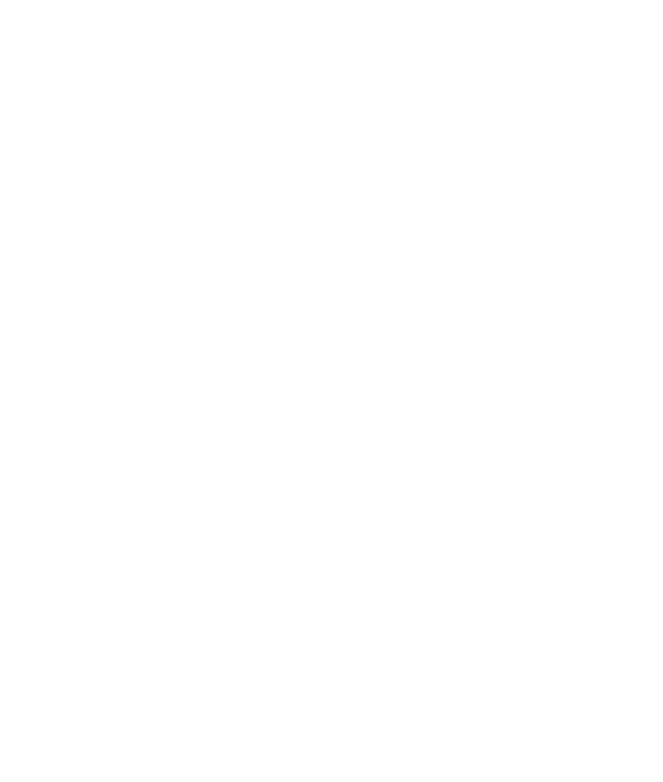
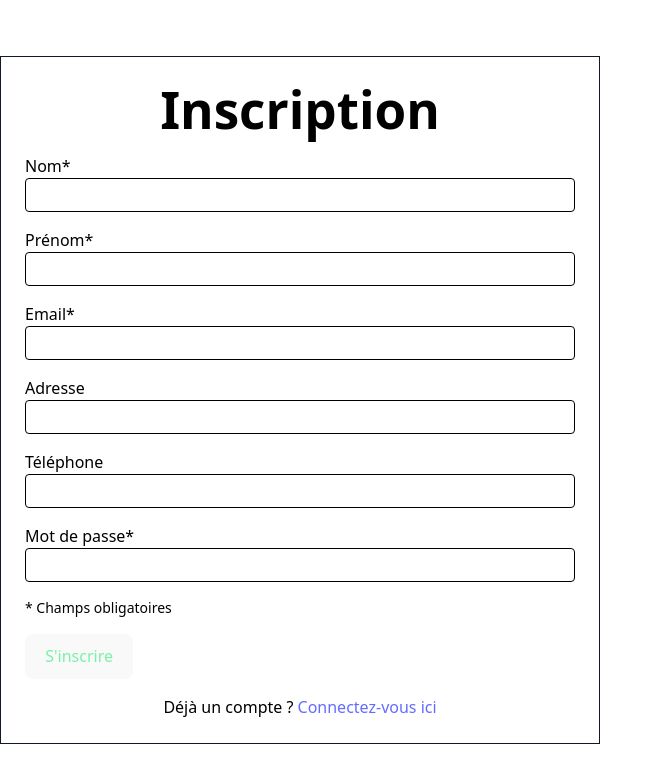
Before and after one commit to elasad0306/EduAdapt, a React (Vite) app: page /Inscription in a window 1280 px wide. Before the commit this address had no page. Shown: the top 782 px of the page, without its empty margins (0-663 px from the left). Built offline with nearby package versions, Linux system fonts and the light colour scheme.

Commit message:
Ajout de champ input

```diff
--- a/src/App.jsx
+++ b/src/App.jsx
@@ -1,7 +1,8 @@
 import './App.css'
 import { BrowserRouter as Router, Routes, Route } from 'react-router';
 import Home from './pages/Home'
-
+// import Connexion from './pages/Connexion';
+import Registration from './pages/Registration';
 
 function App() {
 
@@ -10,6 +11,7 @@
     <Router>
       <Routes>
         <Route path='/' element={<Home/>}/>
+        <Route path='/Inscription' element={<Registration/>}/>
       </Routes>
     </Router>
   )
--- a/src/Components/Buttons/Button.jsx
+++ b/src/Components/Buttons/Button.jsx
@@ -2,7 +2,7 @@
 
 function Button({onClick, NameButton}) {
     return (
-        <button className="customButton" onClick={onClick}>{NameButton}</button>
+        <button className="border border-green-300 w-max  text-green-300 p-2 rounded hover:bg-green-300 hover:text-white" onClick={onClick}>{NameButton}</button>
     )
 }
 
--- /dev/null
+++ b/src/Components/InputWithLabel/InputWithLabel.jsx
@@ -0,0 +1,17 @@
+import { useState } from 'react';
+
+function InputWithLabel({NameLabel,idInput}){
+    const [input, setInput] = useState('')
+    return (
+        <div className='flex flex-col '>
+            <label htmlFor={idInput}>{NameLabel}</label>
+            <input
+            id={idInput}
+            value={input}
+            onChange={(e) => setInput(e.target.value)}
+            className='border w-full rounded active:border-sky-500 focus:outline-1 focus:outline-sky-500 p-1'
+            />
+        </div>
+    )
+}
+export default InputWithLabel
--- a/src/pages/Connexion.jsx
+++ b/src/pages/Connexion.jsx
@@ -0,0 +1,6 @@
+function Connexion(){
+    return(
+        <h1>Hello, page de connexion</h1>
+    )
+}
+export default Connexion
--- a/src/pages/Home.jsx
+++ b/src/pages/Home.jsx
@@ -1,9 +1,12 @@
 import Logo from '../assets/picture/logoEduAdapt.png'
 import background_picture from '../assets/picture/home_picture.jpg'
+import Button from '../Components/Buttons/Button'
+import { useNavigate } from 'react-router'
 
 
 
 function Home(){
+    const navigate = useNavigate()
     return(
         <div className="overflow-hidden">
             <div className="flex flex-col items-center">
@@ -11,6 +14,7 @@
                 <div className="absolute bottom-80">
                     <img className="mx-auto" src={Logo} alt="logo"></img>
                     <h1 className="mt-10 font-bold text-white text-3xl bg-white/20 p-1 rounded-2xl ">De vos cours à la réussite... en un clic.</h1>
+                    <Button NameButton="Se connecter" onClick={()=>navigate("/Inscription")}/>
                 </div>
             </div>
         </div>
--- a/src/pages/Registration.jsx
+++ b/src/pages/Registration.jsx
@@ -1,16 +1,18 @@
-import InputWithLabel from '../Components/InputWithLabel/InputWithLabel.jsx';
-import Button from '../Components/Buttons/Button.jsx';
+import InputWithLabel from '../components/InputWithLabel/InputWithLabel';
+import Button from '../Components/Buttons/Button';
+
+
 function Registration() {
     return (
         <div className="min-h-screen flex items-center justify-center text-black">
             <form className="border-gray-900 border p-6 flex flex-col space-y-4 w-150" action="" method="POST">
                 <h1 className="text-2xl font-semibold text-center">Inscription</h1>
-                <InputWithLabel label="Nom*" />
-                <InputWithLabel label="Prénom*" />
-                <InputWithLabel label="Email*" />
-                <InputWithLabel label="Adresse" />
-                <InputWithLabel label="Téléphone" />
-                <InputWithLabel label="Mot de passe*" />
+                <InputWithLabel NameLabel="Nom*" idInput="name"/>
+                <InputWithLabel NameLabel="Prénom*" idInput="firstname"/>
+                <InputWithLabel NameLabel="Email*" idInput="email"/>
+                <InputWithLabel NameLabel="Adresse" idInput="address"/>
+                <InputWithLabel NameLabel="Téléphone" idInput="phoneNumber"/>
+                <InputWithLabel NameLabel="Mot de passe*" idInput="password"/>
                 <p className="text-sm">* Champs obligatoires</p>
                 <Button NameButton="S'inscrire" />
                 <div className="text-center">
```
